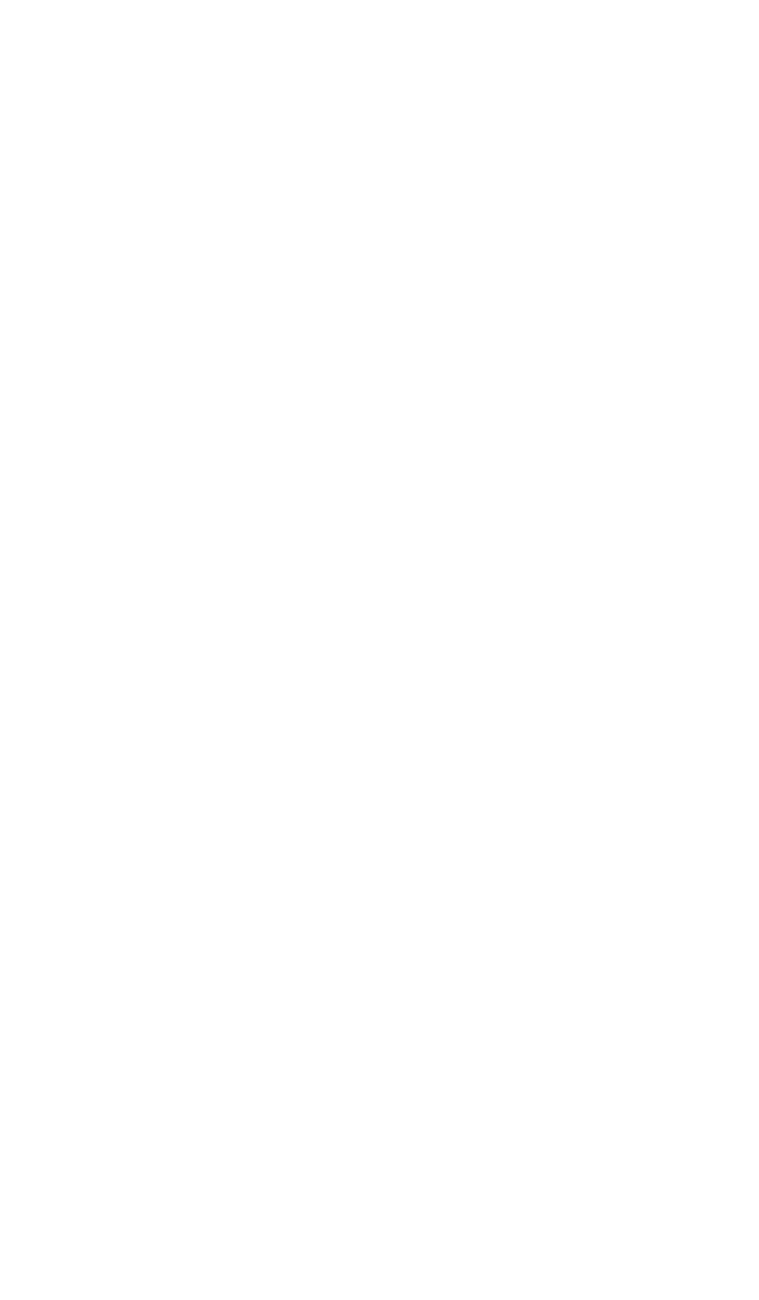
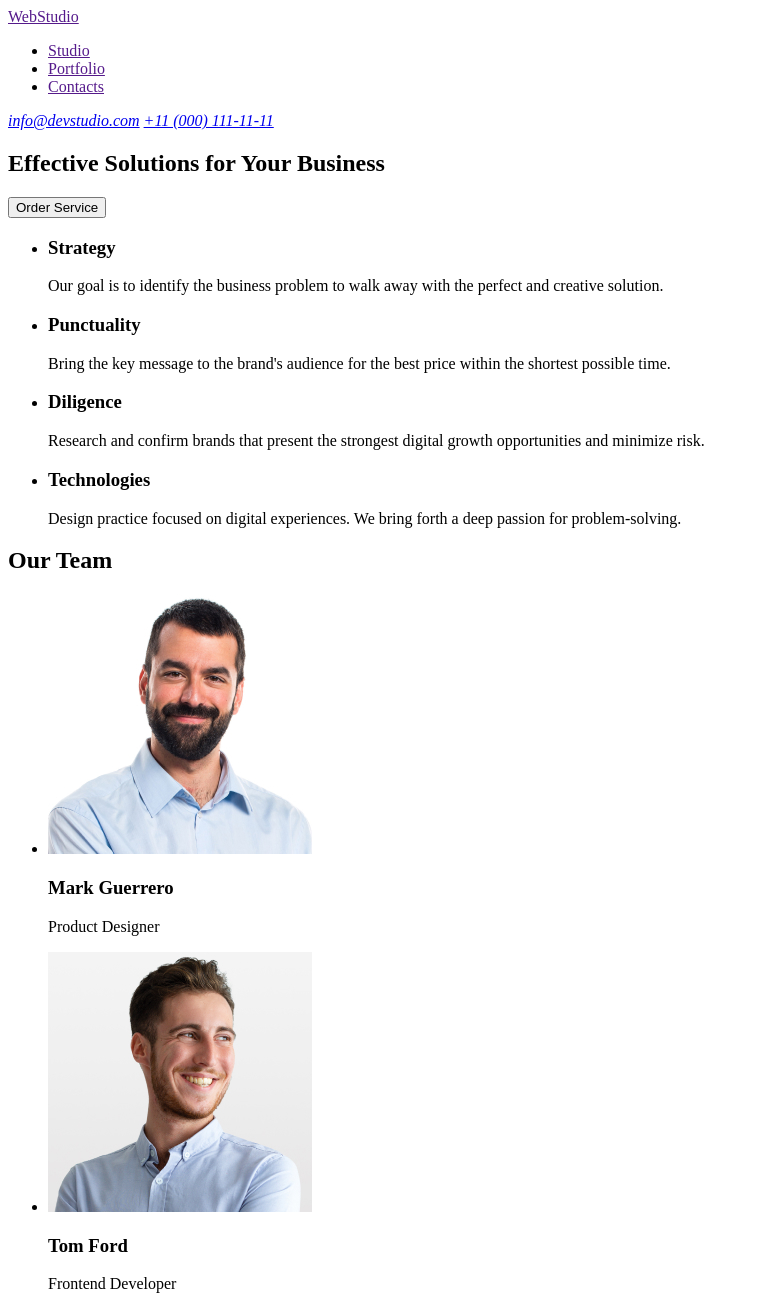
Before and after one commit to YevhenKharchenko/goit-markup-hw-01, a plain HTML site: page index.html in a window 1280 px wide. Shown: the top 1300 px of the page, without its empty margins (0-759 px from the left). Before the commit the page ends 800 px from the top, so only its background shows below. Drawn offline with Linux system fonts and the light colour scheme.

Commit message:
Create images

```diff
--- a/index.html
+++ b/index.html
@@ -5,5 +5,118 @@
     <meta name="viewport" content="width=device-width, initial-scale=1.0" />
     <title>Document</title>
   </head>
-  <body></body>
+
+  <body>
+    <header>
+      <a href="">WebStudio</a>
+
+      <nav>
+        <ul>
+          <li><a href="">Studio</a></li>
+          <li><a href="">Portfolio</a></li>
+          <li><a href="">Contacts</a></li>
+        </ul>
+      </nav>
+
+      <address>
+        <a href="mailto:info@devstudio.com">info@devstudio.com</a>
+        <a href="tel:+110001111111">+11 (000) 111-11-11</a>
+      </address>
+    </header>
+
+    <main>
+      <section>
+        <h1>Effective Solutions for Your Business</h1>
+
+        <button type="button">Order Service</button>
+      </section>
+
+      <section>
+        <ul>
+          <li>
+            <h3>Strategy</h3>
+            <p>
+              Our goal is to identify the business problem to walk away with the
+              perfect and creative solution.
+            </p>
+          </li>
+          <li>
+            <h3>Punctuality</h3>
+            <p>
+              Bring the key message to the brand's audience for the best price
+              within the shortest possible time.
+            </p>
+          </li>
+          <li>
+            <h3>Diligence</h3>
+            <p>
+              Research and confirm brands that present the strongest digital
+              growth opportunities and minimize risk.
+            </p>
+          </li>
+          <li>
+            <h3>Technologies</h3>
+            <p>
+              Design practice focused on digital experiences. We bring forth a
+              deep passion for problem-solving.
+            </p>
+          </li>
+        </ul>
+      </section>
+
+      <section>
+        <h2>Our Team</h2>
+        <ul>
+          <li>
+            <img
+              src="images/img1.jpg"
+              alt="Mark Guerrero"
+              width="264"
+              height="260"
+            />
+            <h3>Mark Guerrero</h3>
+            <p>Product Designer</p>
+          </li>
+          <li>
+            <img
+              src="images/img2.jpg"
+              alt="Tom Ford"
+              width="264"
+              height="260"
+            />
+            <h3>Tom Ford</h3>
+            <p>Frontend Developer</p>
+          </li>
+          <li>
+            <img
+              src="images/img3.jpg"
+              alt="Camila Garcia"
+              width="264"
+              height="260"
+            />
+            <h3>Camila Garcia</h3>
+            <p>Marketing</p>
+          </li>
+          <li>
+            <img
+              src="images/img4.jpg"
+              alt="Daniel Wilson"
+              width="264"
+              height="260"
+            />
+            <h3>Daniel Wilson</h3>
+            <p>UI Designer</p>
+          </li>
+        </ul>
+      </section>
+    </main>
+
+    <footer>
+      <a href="">WebStudio</a>
+      <p>
+        Increase the flow of customers and sales for your business with digital
+        marketing & growth solutions.
+      </p>
+    </footer>
+  </body>
 </html>
```
Also changed, not shown: images/img1.jpg (added), images/img2.jpg (added), images/img3.jpg (added), images/img4.jpg (added).
